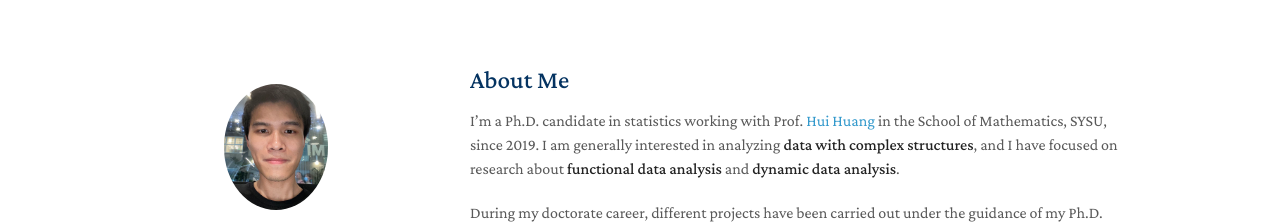
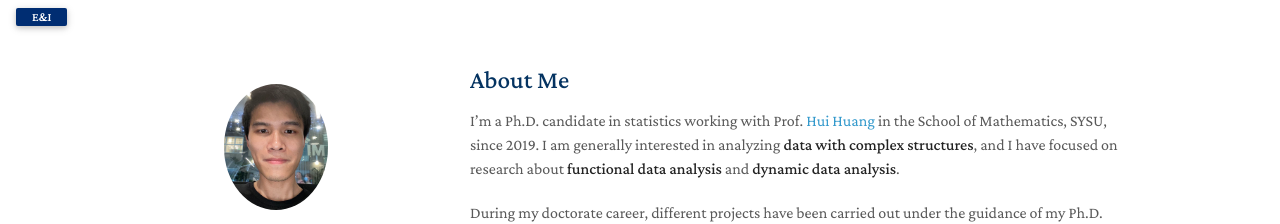
Before and after one commit to Tan-jianbin/Tan-jianbin.github.io, a Jekyll site: the page built from index.md, in a window 1280 px wide and 900 px high. Shown: the top 224 px of the window. Built offline with Jekyll 4.4.1, drawn with Linux system fonts in a browser that asks for light colours; nearby versions of some CDN libraries; a style sheet for code colours, icons or effects is not loaded; our own code applies the rules of GitHub Pages for plain Markdown files.

Commit message:
Update publications.md

```diff
--- a/_includes/publications.md
+++ b/_includes/publications.md
@@ -6,7 +6,7 @@
 <li>
 <div class="pub-row">
 
-  <div class="col-sm-3 abbr" style="position: relative;padding-right: 15px;padding-left: 15px;">
+  <div class="col-sm-3 abbr" style="position: left;padding-right: 15px;padding-left: 15px;">
     <img src="assets/img/tran.jpg" class="">
     <abbr class="badge">E&I</abbr>
   </div>
@@ -19,9 +19,6 @@
     </div>
 </li>
 
-
-
-
 <br>
 
 </ol>
```
